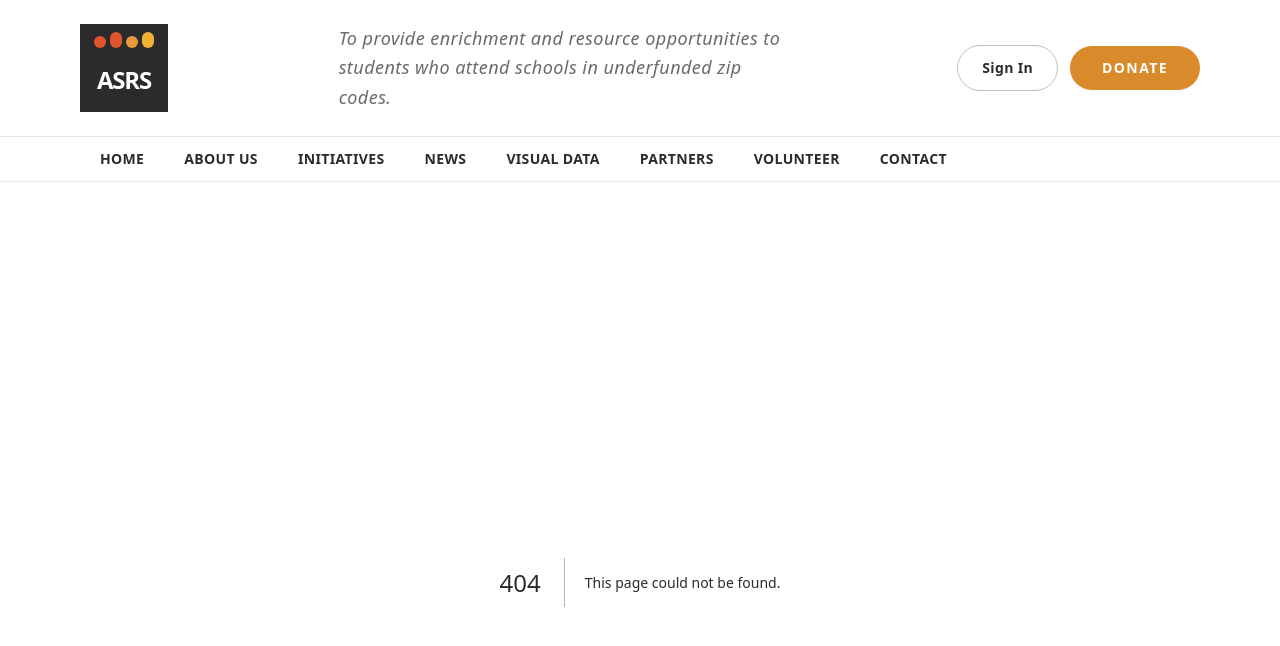
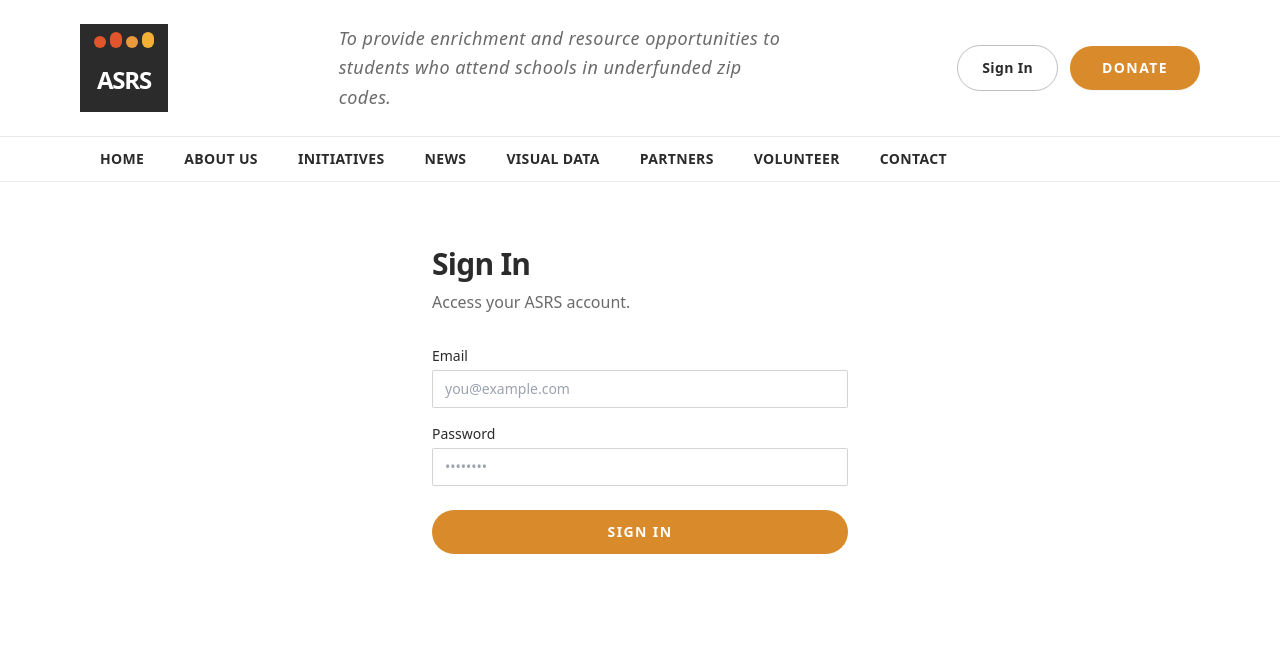
Before and after one commit to anthonysolt/asrs_homepage_test, a Next.js app: page /signin in a window 1280 px wide. Before the commit this address had no page. Shown: the top 646 px of the page. Built offline with nearby package versions, Linux system fonts and the light colour scheme.

Commit message:
Create page.js

```diff
--- /dev/null
+++ b/app/signin/page.js
@@ -0,0 +1,42 @@
+export const metadata = { title: "Sign In — ASRS" };
+
+export default function SignInPage() {
+  return (
+    <section className="mx-auto flex max-w-md flex-col px-4 py-16">
+      <h1 className="text-3xl font-black tracking-tight text-asrs-ink">
+        Sign In
+      </h1>
+      <p className="mt-2 text-asrs-ink/70">
+        Access your ASRS account.
+      </p>
+
+      <div className="mt-8 flex flex-col gap-4">
+        <label className="flex flex-col gap-1 text-sm font-medium text-asrs-ink">
+          Email
+          <input
+            type="email"
+            autoComplete="email"
+            className="rounded-sm border border-asrs-ink/20 px-3 py-2 focus:border-asrs-orange focus:outline-none focus:ring-1 focus:ring-asrs-orange"
+            placeholder="you@example.com"
+          />
+        </label>
+        <label className="flex flex-col gap-1 text-sm font-medium text-asrs-ink">
+          Password
+          <input
+            type="password"
+            autoComplete="current-password"
+            className="rounded-sm border border-asrs-ink/20 px-3 py-2 focus:border-asrs-orange focus:outline-none focus:ring-1 focus:ring-asrs-orange"
+            placeholder="••••••••"
+          />
+        </label>
+
+        <button
+          type="button"
+          className="mt-2 rounded-full bg-asrs-orange px-6 py-3 text-sm font-bold uppercase tracking-widest text-white transition hover:bg-asrs-orangeDark focus:outline-none focus-visible:ring-2 focus-visible:ring-asrs-orangeDark"
+        >
+          Sign In
+        </button>
+      </div>
+    </section>
+  );
+}
```
